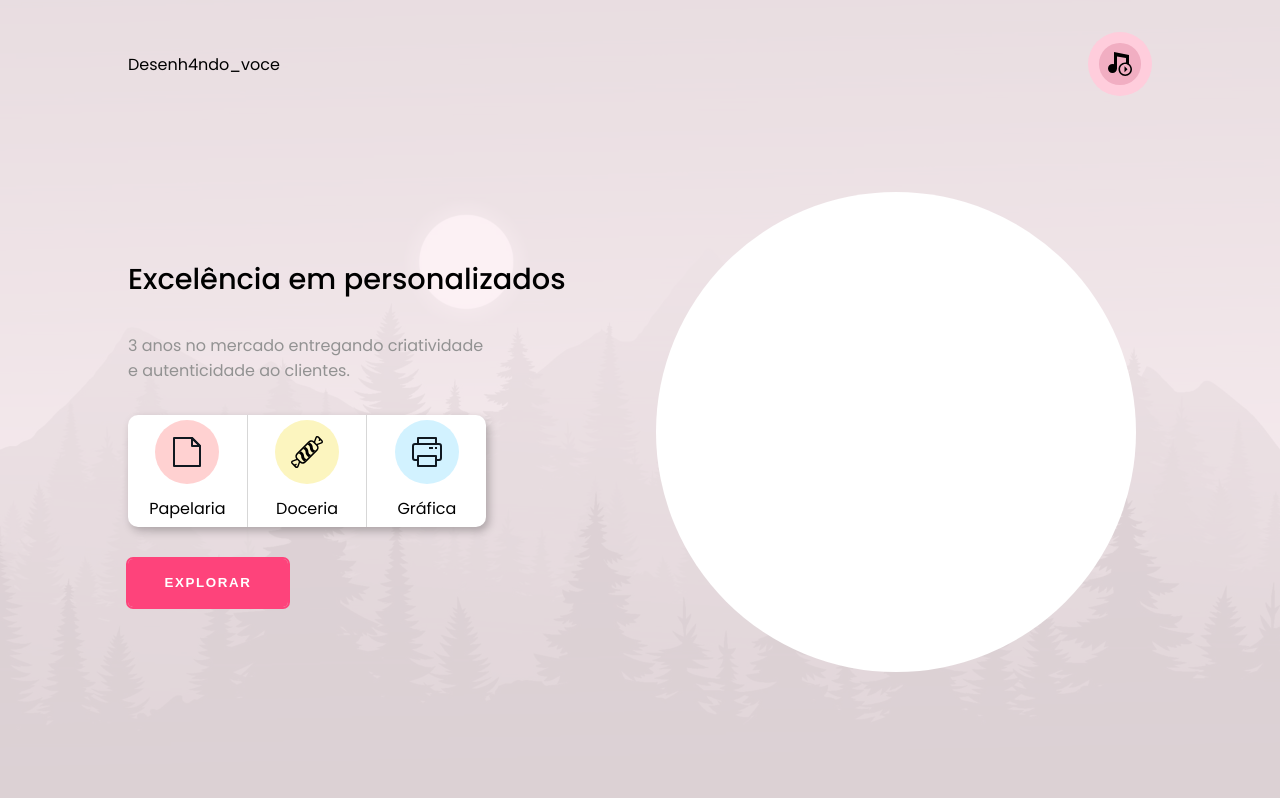
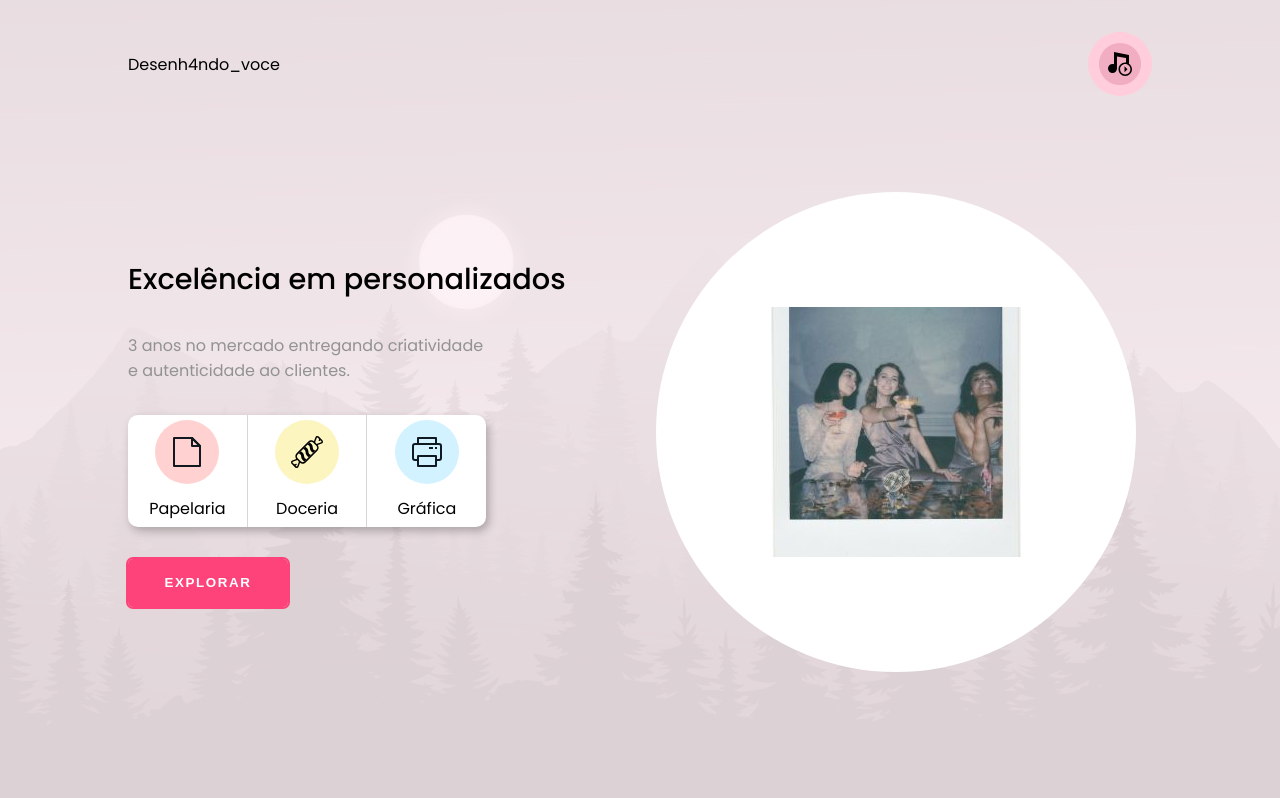
Before and after one commit to leoleodev/desenh4ndo_voce, a React (Vite) app: page / in a window 1280 px wide. Shown: the top 798 px of the page. Built offline with nearby package versions, Linux system fonts and the light colour scheme.

Commit message:
started carousel feature

```diff
--- a/src/components/HeaderMain.tsx
+++ b/src/components/HeaderMain.tsx
@@ -4,6 +4,8 @@ import Styles from '../styles/modules/HeaderMain.module.css'
 import IconPapelaria from '../images/icons/papelaria.svg'
 import IconDoceria from '../images/icons/doceria.svg'
 import IconGrafica from '../images/icons/grafica.svg'
+
+import imageTest from '../images/cardImages/productPolaroid.jpg'
 
 export function HeaderMain(){
     return(
@@ -45,6 +47,8 @@ export function HeaderMain(){
 
                 <div className={Styles.carrosel}>
 
+                    <img src={imageTest} alt="" />
+
                 </div>
 
             </section>
--- a/src/styles/modules/HeaderMain.module.css
+++ b/src/styles/modules/HeaderMain.module.css
@@ -24,13 +24,7 @@
     gap: 2rem;
 }
 
-.section2{
-    width: 100%;
-    height: 100%;
-    display: flex;
-    align-items: center;
-    justify-content: center;
-}
+
 
 article.cardHeader{
     background: white;
@@ -74,7 +68,7 @@ div.circle{
     border-radius: 50%;
 }
 
-img{
+.section1 img{
     max-width: 50%;
 }
 
@@ -128,6 +122,13 @@ button.buttonExplorer:hover::before{
     width: 150%;
 }
 
+.section2{
+    width: 100%;
+    height: 100%;
+    display: flex;
+    align-items: center;
+    justify-content: center;
+}
 
 .carrosel{
     width: 30em;
@@ -135,11 +136,17 @@ button.buttonExplorer:hover::before{
 
     background: white;
 
+    overflow: hidden;
+
     display: flex;
     align-items: center;
     justify-content: center;
 
     border-radius: 50%;
+}
+
+.section2 img{
+    max-width: 100%;
 }
 
 @media(max-width: 1080px){
```
